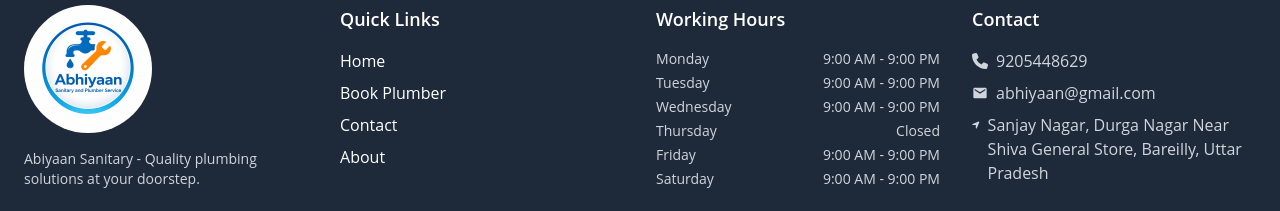
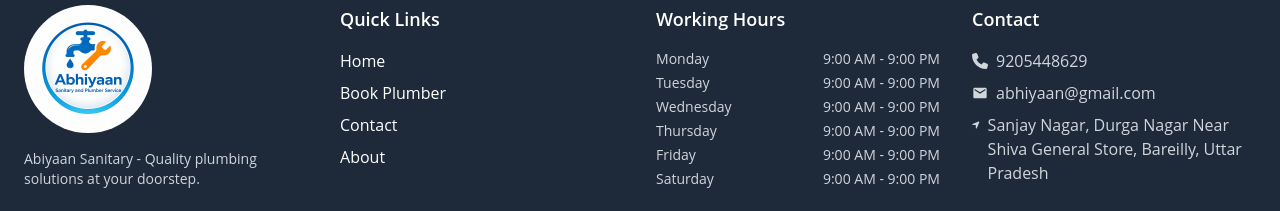
Before and after one commit to icoderSajal/plumber-booking, a React (Vite) app: page / in a window 1280 px wide. Shown: the part 4880-5091 px from the top of the page. Built offline with nearby package versions, Linux system fonts and the light colour scheme.

Commit message:
change in footer

```diff
--- a/src/components/Footer.jsx
+++ b/src/components/Footer.jsx
@@ -98,7 +98,7 @@ const Footer = () => {
     { id: 1, day: "Monday", time: "9:00 AM - 9:00 PM" },
     { id: 2, day: "Tuesday", time: "9:00 AM - 9:00 PM" },
     { id: 3, day: "Wednesday", time: "9:00 AM - 9:00 PM" },
-    { id: 4, day: "Thursday", time: "Closed" },
+    { id: 4, day: "Thursday", time: "9:00 AM - 9:00 PM" },
     { id: 5, day: "Friday", time: "9:00 AM - 9:00 PM" },
     { id: 6, day: "Saturday", time: "9:00 AM - 9:00 PM" },
   ];
```
